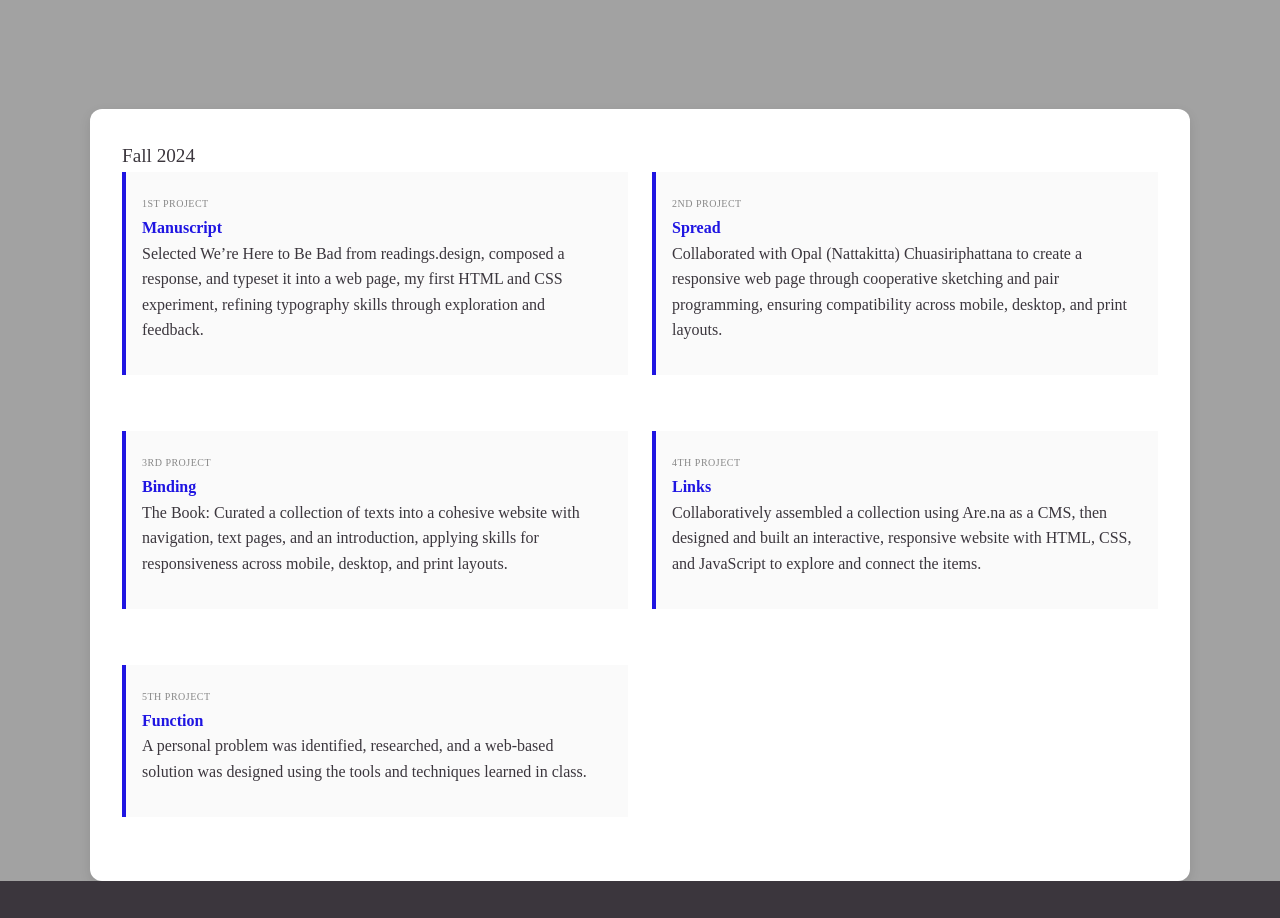
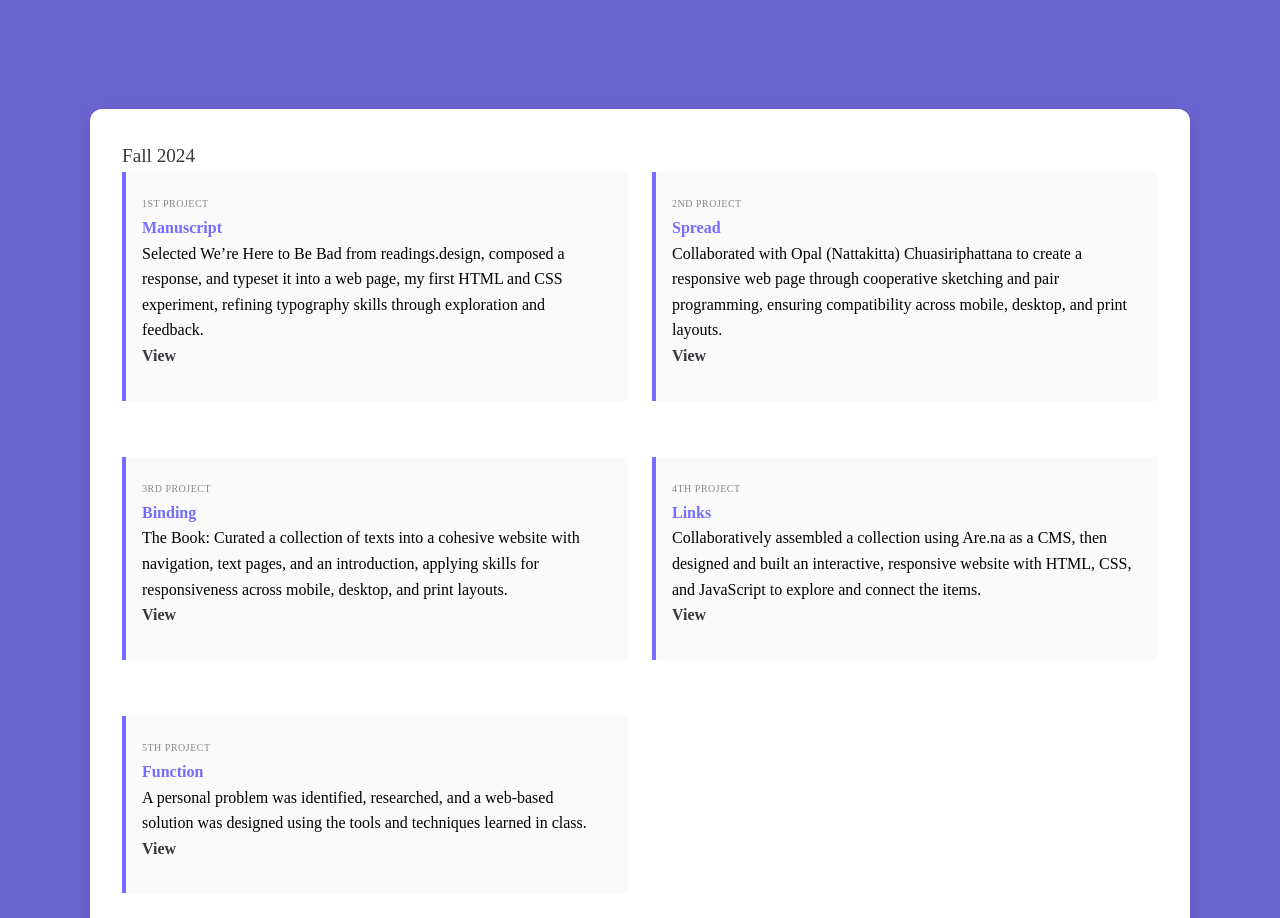
Before and after one commit to emmadesuyrot/emmadesuyrot.github.io, a plain HTML site: page index.html in a window 1280 px wide. Shown: the part 198-1116 px from the top of the page. Drawn offline with Linux system fonts and the light colour scheme; a web font is replaced by a local one.

Commit message:
Color and Button changes

```diff
--- a/assets/style.css
+++ b/assets/style.css
@@ -4,7 +4,7 @@
 
 	--color--primary: white;
 	--color--secondary: rgb(59, 54, 61);
-	--color--background: rgb(162, 162, 162);
+	--color--background: #6a64cf;
 
 	--header--font: 'Faculty Glyphic';
 	--body--font: 'Funnel Display';
@@ -51,7 +51,7 @@ h3 {
 }
 
 em {
-	color: #1f15e2;
+	color: #746dff;
 	font-weight: 600;
 }
 
@@ -83,9 +83,13 @@ li {
 	margin-bottom: calc(2 * var(--base-size));
 	padding: calc(1.5 * var(--base-size));
 
-	border-left: 4px solid #1f15e2;
+	border-left: 4px solid #746dff;
 	padding-left: 1rem;
 	background: #fafafa;
+}
+
+ul li a {
+	cursor: pointer;
 }
 
 section {
@@ -103,6 +107,10 @@ a {
 a:hover, a:focus {
 	color: #0056b3;
 	text-decoration: underline;
+}
+
+.description {
+	color: black;
 }
 
 a h3 {
--- a/index.html
+++ b/index.html
@@ -10,45 +10,40 @@
 	<body>
 		<header class="gutters">
 			<h1>Emma de Suyrot</h1>
-			<p>Student of the MPS Communication Design Program 2025</p>
+			<p>Product Designer</p>
 		</header>
 		<section id="main-content" class="gutters">
 			<h2>Fall 2024</h2>
 			<ul>
 				<li>
-					<a href="https://emmadesuyrot.github.io/manuscript/">
 						<h3><span class="project-number">1st Project</span></h3>
 						<p><em>Manuscript</em></p>
 						<p class="description">Selected We’re Here to Be Bad from readings.design, composed a response, and typeset it into a web page, my first HTML and CSS experiment, refining typography skills through exploration and feedback.</p>
-					</a>
+						<a href="https://emmadesuyrot.github.io/manuscript/">View</a>
 				</li>
 				<li>
-					<a href="https://opalnattakitta.github.io/spread/">
 						<h3><span class="project-number">2nd Project</span></h3>
 						<p><em>Spread</em></p>
 						<p class="description">Collaborated with Opal (Nattakitta) Chuasiriphattana to create a responsive web page through cooperative sketching and pair programming, ensuring compatibility across mobile, desktop, and print layouts.</p>
-					</a>
+						<a href="https://opalnattakitta.github.io/spread/">View</a>
 				</li>
 				<li>
-					<a href="https://emmadesuyrot.github.io/binding/">
 						<h3><span class="project-number">3rd Project</span></h3>
 						<p><em>Binding</em></p>
 						<p class="description">The Book: Curated a collection of texts into a cohesive website with navigation, text pages, and an introduction, applying skills for responsiveness across mobile, desktop, and print layouts.</p>
-					</a>
+						<a href="https://emmadesuyrot.github.io/binding/">View</a>
 				</li>
 				<li>
-					<a href="https://emmadesuyrot.github.io/links/">
 						<h3><span class="project-number">4th Project</span></h3>
 						<p><em>Links</em></p>
 						<p class="description">Collaboratively assembled a collection using Are.na as a CMS, then designed and built an interactive, responsive website with HTML, CSS, and JavaScript to explore and connect the items.</p>
-					</a>
+						<a href="https://emmadesuyrot.github.io/links/">View</a>
 				</li>
 				<li>
-					<a href="https://emmadesuyrot.github.io/functions/">
 						<h3><span class="project-number">5th Project</span></h3>
 						<p><em>Function</em></p>
 						<p class="description">A personal problem was identified, researched, and a web-based solution was designed using the tools and techniques learned in class.</p>
-					</a>
+						<a href="https://emmadesuyrot.github.io/functions/">View</a>
 				</li>
 			</ul>
 		</section>
```
